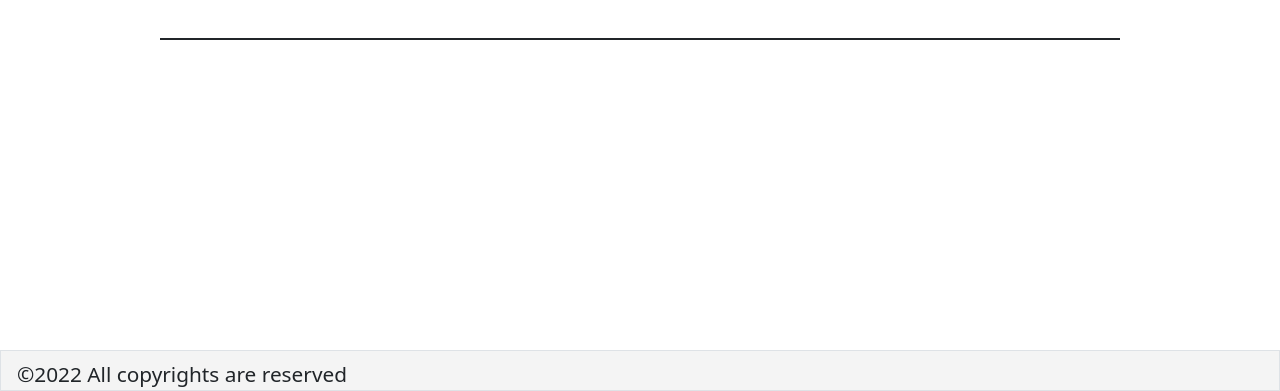
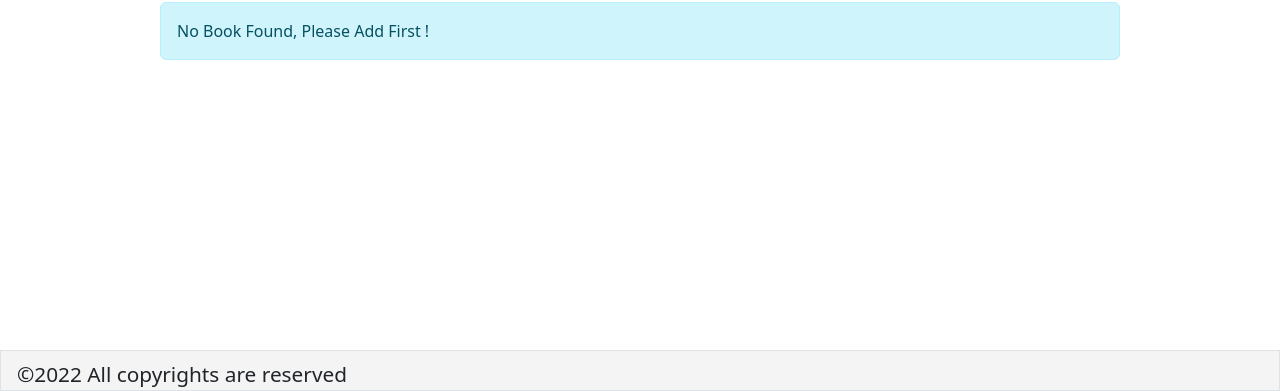
Before and after one commit to bienvenuushindi/awesome-books-es6, a website with bundled scripts: page index.html in a window 1280 px wide. Shown: the part 409-800 px from the top of the page. Built offline with nearby package versions, Linux system fonts and the light colour scheme.

Commit message:
Edit script src attribute  value

```diff
--- a/index.html
+++ b/index.html
@@ -103,6 +103,6 @@
 <footer class="fixed-bottom border bg-light-transparent m-0 px-3 pt-2">
     <p class="text-20 mb-0"> &copy;2022 All copyrights are reserved </p>
 </footer>
-<script type="module" src="./modules/book/add-book.js" ></script>
+<script type="module" src="./index.js" ></script>
 </body>
 </html>
```
